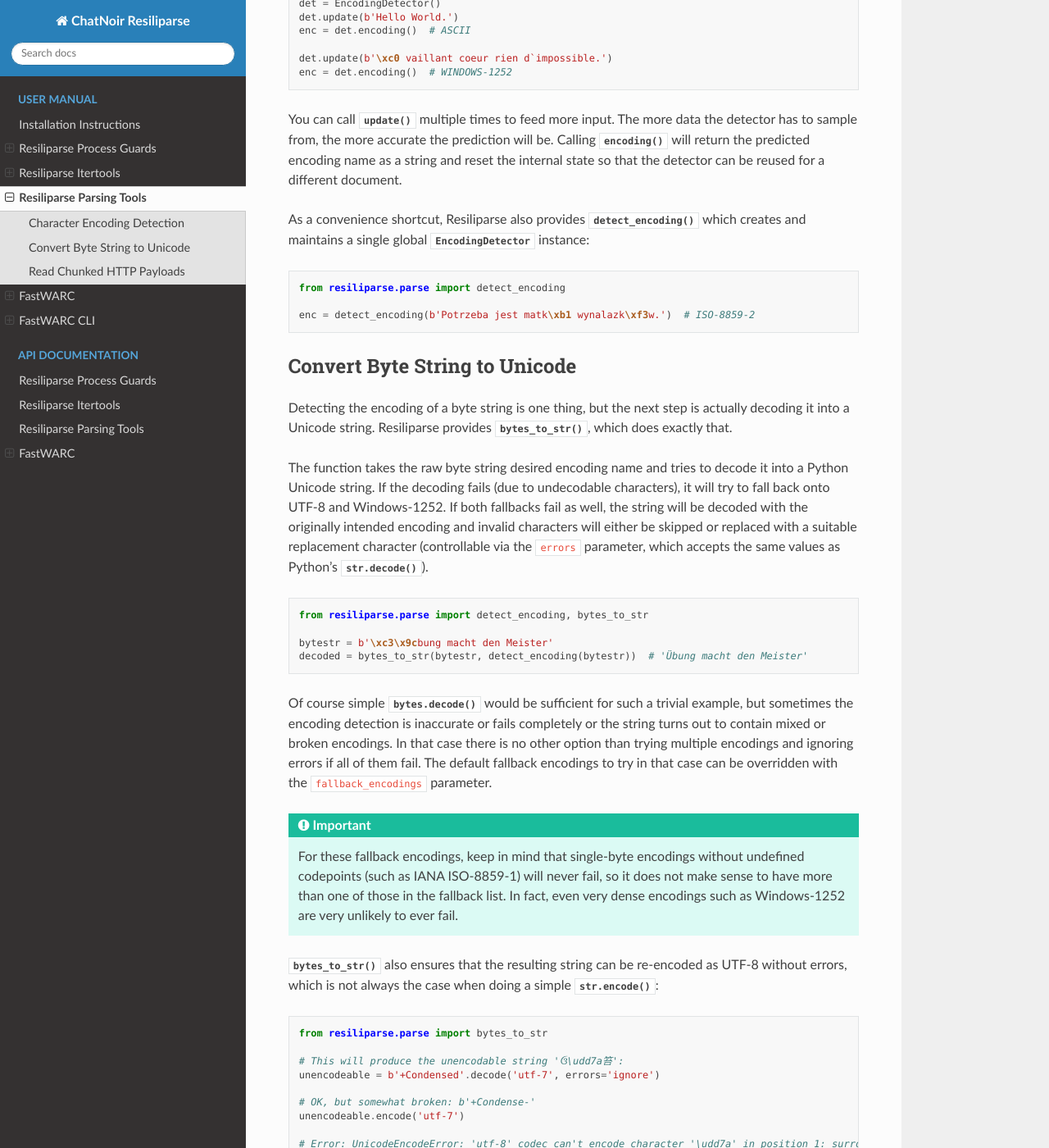
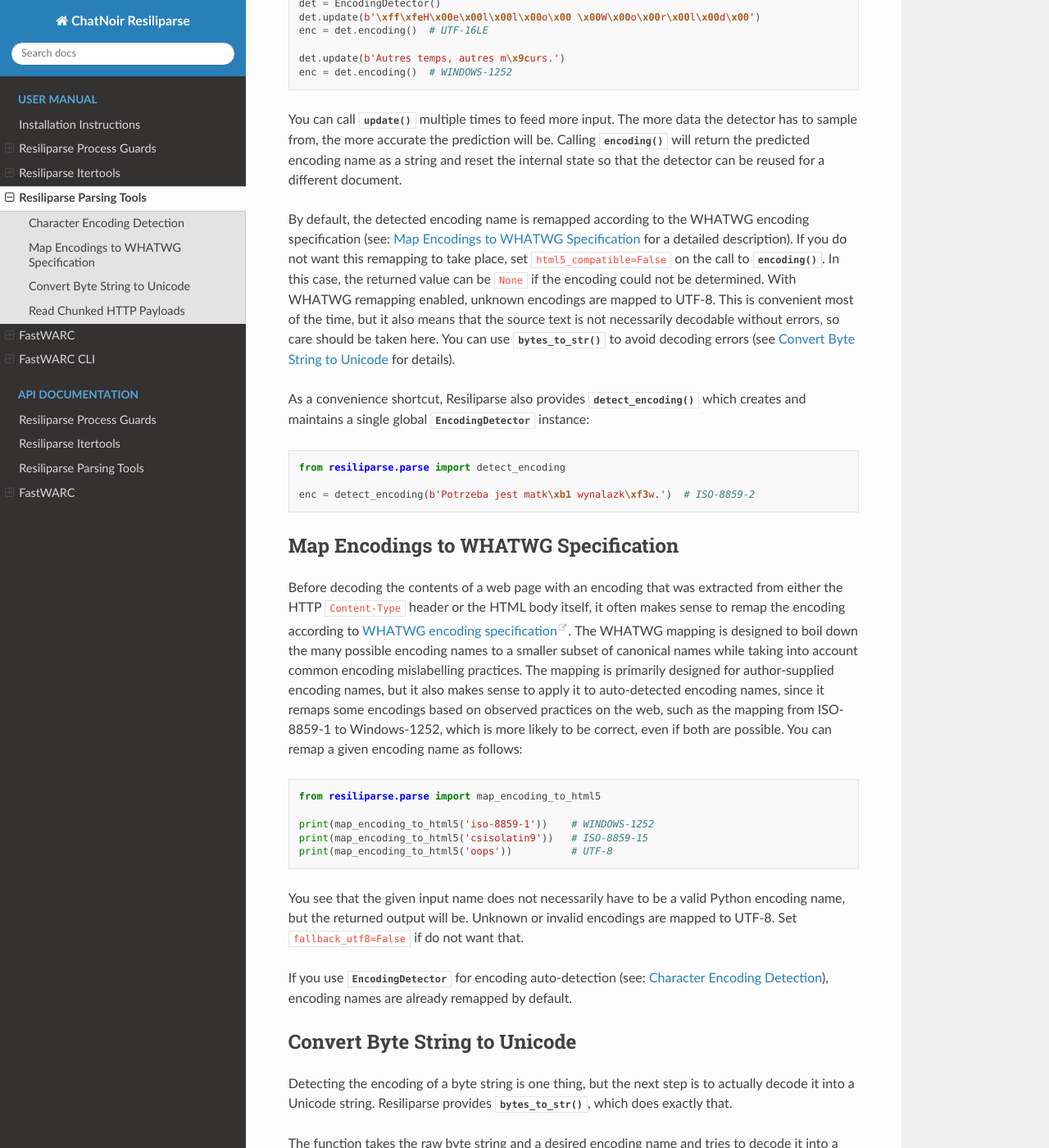
Before and after one commit to chatnoir-eu/chatnoir-resiliparse, a Sphinx documentation site: the page built from docs/man/parse.rst, in a window 1280 px wide and 1400 px high, scrolled down 416 px. Shown: the whole window at 82% size. Built offline with Sphinx 7.4.7 and the Read the Docs theme 2.0.0, drawn with Linux system fonts in a browser that asks for light colours; some of the changed text lies outside the part shown.

Commit message:
Map encodings to WHATWG spec

```diff
--- a/docs/man/parse.rst
+++ b/docs/man/parse.rst
@@ -3,7 +3,7 @@
 Resiliparse Parsing Tools
 =========================
 
-The Parse module is a set of helper functions for processing and transforming textual contents or extracting information.
+The Parse module is a set of helper functions for processing and transforming textual contents or extracting information, particularly from web pages.
 
 .. _parse-encoding-detection:
 
@@ -16,13 +16,15 @@ Resiliparse provides fast and accurate text encoding detection with :class:`~.pa
   from resiliparse.parse import EncodingDetector
 
   det = EncodingDetector()
-  det.update(b'Hello World.')
-  enc = det.encoding()  # ASCII
+  det.update(b'\xff\xfeH\x00e\x00l\x00l\x00o\x00 \x00W\x00o\x00r\x00l\x00d\x00')
+  enc = det.encoding()  # UTF-16LE
 
-  det.update(b'\xc0 vaillant coeur rien d`impossible.')
+  det.update(b'Autres temps, autres m\x9curs.')
   enc = det.encoding()  # WINDOWS-1252
 
 You can call :meth:`~.parse.EncodingDetector.update` multiple times to feed more input. The more data the detector has to sample from, the more accurate the prediction will be. Calling :meth:`~.parse.EncodingDetector.encoding` will return the predicted encoding name as a string and reset the internal state so that the detector can be reused for a different document.
+
+By default, the detected encoding name is remapped according to the WHATWG encoding specification (see: :ref:`parse-map-encodings` for a detailed description). If you do not want this remapping to take place, set ``html5_compatible=False`` on the call to :meth:`~.parse.EncodingDetector.encoding`. In this case, the returned value can be ``None`` if the encoding could not be determined. With WHATWG remapping enabled, unknown encodings are mapped to UTF-8. This is convenient most of the time, but it also means that the source text is not necessarily decodable without errors, so care should be taken here. You can use :func:`~.parse.bytes_to_str` to avoid decoding errors (see :ref:`parse-bytes-to-str` for details).
 
 As a convenience shortcut, Resiliparse also provides :func:`~.parse.detect_encoding` which creates and maintains a single global :class:`~.parse.EncodingDetector` instance:
 
@@ -33,13 +35,33 @@ As a convenience shortcut, Resiliparse also provides :func:`~.parse.detect_encod
   enc = detect_encoding(b'Potrzeba jest matk\xb1 wynalazk\xf3w.')  # ISO-8859-2
 
 
+.. _parse-map-encodings:
+
+Map Encodings to WHATWG Specification
+-------------------------------------
+Before decoding the contents of a web page with an encoding that was extracted from either the HTTP ``Content-Type`` header or the HTML body itself, it often makes sense to remap the encoding according to `WHATWG encoding specification
+<https://encoding.spec.whatwg.org/#names-and-labels>`_. The WHATWG mapping is designed to boil down the many possible encoding names to a smaller subset of canonical names while taking into account common encoding mislabelling practices. The mapping is primarily designed for author-supplied encoding names, but it also makes sense to apply it to auto-detected encoding names, since it remaps some encodings based on observed practices on the web, such as the mapping from ISO-8859-1 to Windows-1252, which is more likely to be correct, even if both are possible. You can remap a given encoding name as follows:
+
+.. code-block:: python
+
+  from resiliparse.parse import map_encoding_to_html5
+
+  print(map_encoding_to_html5('iso-8859-1'))    # WINDOWS-1252
+  print(map_encoding_to_html5('csisolatin9'))   # ISO-8859-15
+  print(map_encoding_to_html5('oops'))          # UTF-8
+
+You see that the given input name does not necessarily have to be a valid Python encoding name, but the returned output will be. Unknown or invalid encodings are mapped to UTF-8. Set ``fallback_utf8=False`` if do not want that.
+
+If you use :class:`~.parse.EncodingDetector` for encoding auto-detection (see: :ref:`parse-encoding-detection`), encoding names are already remapped by default.
+
+
 .. _parse-bytes-to-str:
 
 Convert Byte String to Unicode
 ------------------------------
-Detecting the encoding of a byte string is one thing, but the next step is actually decoding it into a Unicode string. Resiliparse provides :func:`~.parse.bytes_to_str`, which does exactly that.
+Detecting the encoding of a byte string is one thing, but the next step is to actually decode it into a Unicode string. Resiliparse provides :func:`~.parse.bytes_to_str`, which does exactly that.
 
-The function takes the raw byte string desired encoding name and tries to decode it into a Python Unicode string. If the decoding fails (due to undecodable characters), it will try to fall back onto UTF-8 and Windows-1252. If both fallbacks fail as well, the string will be decoded with the originally intended encoding and invalid characters will either be skipped or replaced with a suitable replacement character (controllable via the ``errors`` parameter, which accepts the same values as Python's :meth:`str.decode`).
+The function takes the raw byte string and a desired encoding name and tries to decode it into a Python Unicode string. If the decoding fails (due to undecodable characters), it will try to fall back to UTF-8 and Windows-1252. If both fallbacks fail as well, the string will be decoded with the originally intended encoding and invalid characters will either be skipped or replaced with a suitable replacement character (controllable via the ``errors`` parameter, which accepts the same values as Python's ``str.decode()``).
 
 .. code-block:: python
 
@@ -48,13 +70,13 @@ The function takes the raw byte string desired encoding name and tries to decode
   bytestr = b'\xc3\x9cbung macht den Meister'
   decoded = bytes_to_str(bytestr, detect_encoding(bytestr))  # 'Übung macht den Meister'
 
-Of course simple :meth:`bytes.decode` would be sufficient for such a trivial example, but sometimes the encoding detection is inaccurate or fails completely or the string turns out to contain mixed or broken encodings. In that case there is no other option than trying multiple encodings and ignoring errors if all of them fail. The default fallback encodings to try in that case can be overridden with the ``fallback_encodings`` parameter.
+Of course a simple ``bytestr.decode()`` would be sufficient for such a trivial example, but sometimes, the supplied encoding is inaccurate or the string turns out to contain mixed or broken encodings. In that case there is no other option than to try multiple encodings and to ignore any errors if all of them fail. The default fallback encodings for this situation (UTF-8 and Windows-1252) can be overridden with the ``fallback_encodings`` parameter.
 
-.. important::
+.. warning::
 
-  For these fallback encodings, keep in mind that single-byte encodings without undefined codepoints (such as IANA ISO-8859-1) will never fail, so it does not make sense to have more than one of those in the fallback list. In fact, even very dense encodings such as Windows-1252 are very unlikely to ever fail.
+  When setting custom fallback encodings, keep in mind that single-byte encodings without undefined codepoints (such as IANA ISO-8859-1) will never fail, so it does not make sense to have more than one of those in the fallback list. In fact, even very dense encodings such as Windows-1252 are very unlikely to ever fail.
 
-:func:`bytes_to_str` also ensures that the resulting string can be re-encoded as UTF-8 without errors, which is not always the case when doing a simple :meth:`str.encode`:
+:func:`~.parse.bytes_to_str` also ensures that the resulting string can be re-encoded as UTF-8 without errors, which is not always the case when doing a simple ``str.encode()``:
 
 .. code-block:: python
 
```
Also changed, not shown: 2 other files.
